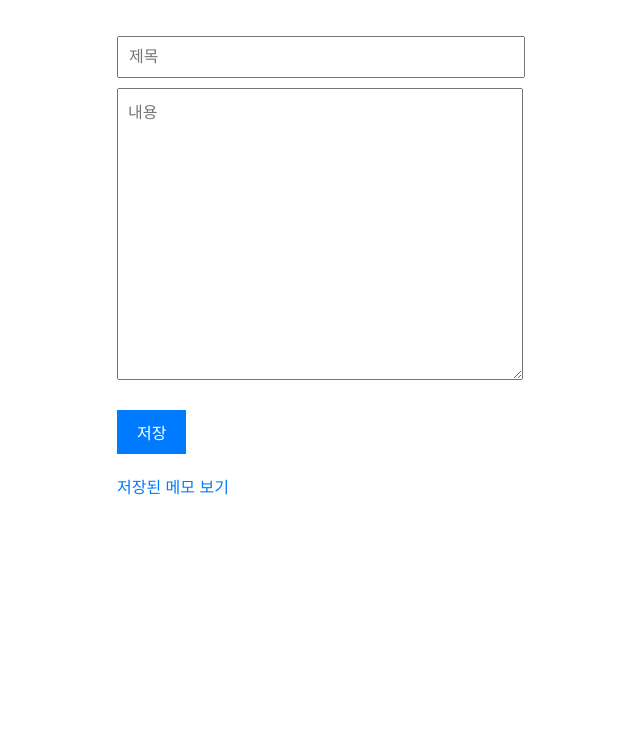
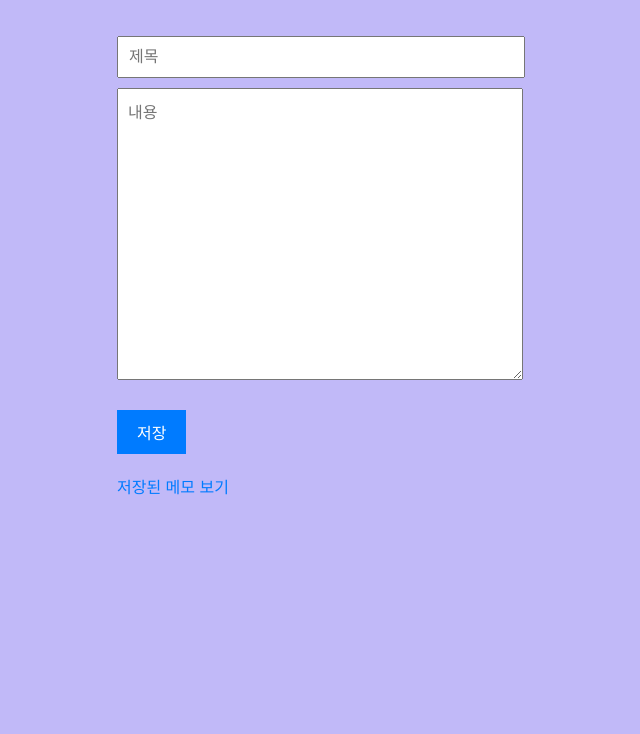
Before and after one commit to yooeuddeum/first-commit, a website: page index.html in a window 1280 px wide. Shown: the part 301-1035 px from the top of the page, without its empty margins (553-1193 px from the left). Drawn offline with Linux system fonts and the light colour scheme.

Commit message:
css 수정

```diff
--- a/styles.css
+++ b/styles.css
@@ -3,6 +3,7 @@ body {
   margin: 200px 650px;
   padding: 20px;
   width: 30vw;
+  background: rgb(193, 185, 248);
 }
 
 h1 {
```
